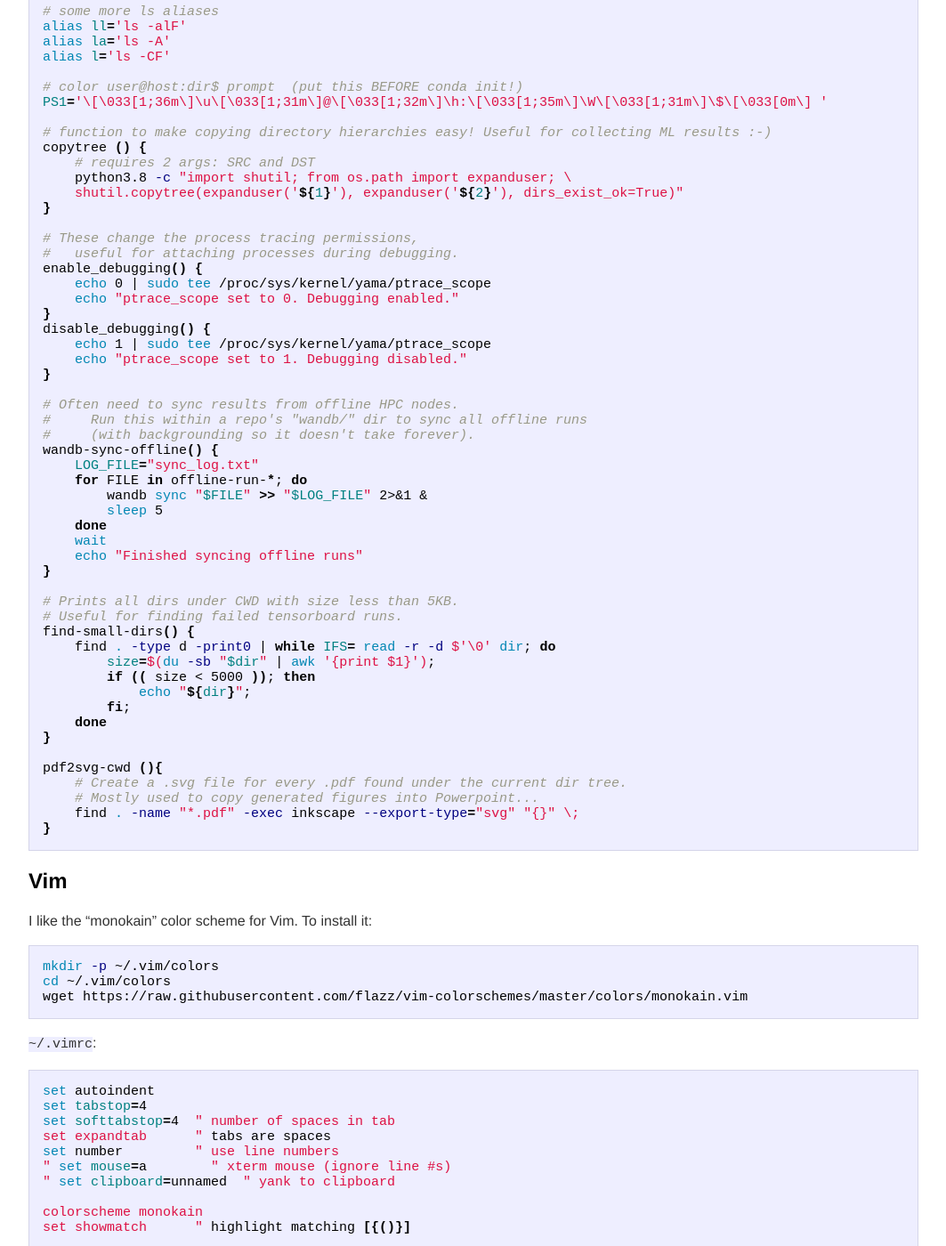
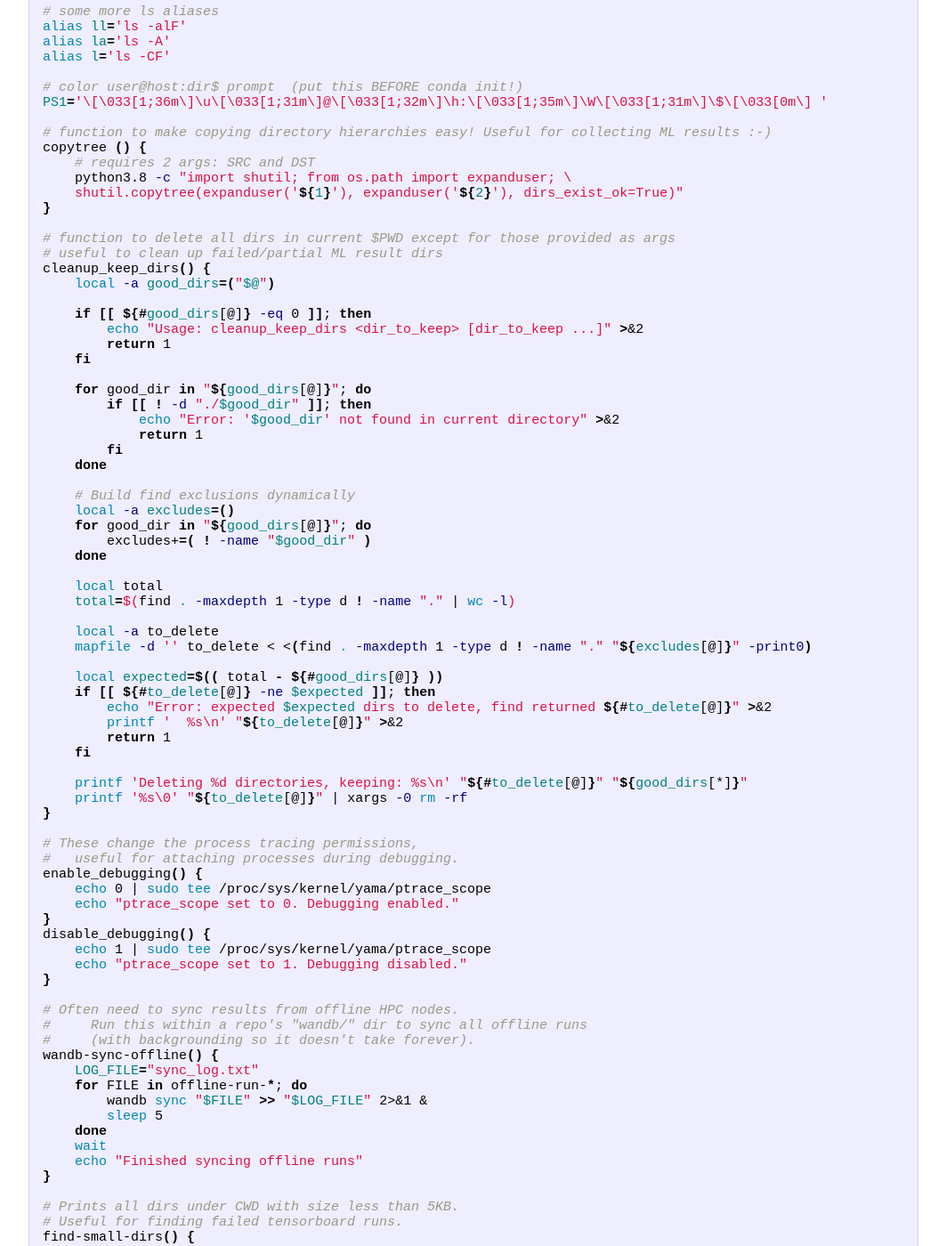
Before and after one commit to kcorder/kcorder.github.io, a Jekyll site: the page built from _posts/2021-01-13-term-configs.md, in a window 1280 px wide and 1400 px high, scrolled down 966 px. Shown: the whole window at 89% size, without its empty margins (108-1171 px from the left). Built offline with Jekyll 4.4.1, drawn with Linux system fonts in a browser that asks for light colours.

Commit message:
Add cleanup_keep_dirs function for directory management
Added a cleanup_keep_dirs function to delete all directories in the current working directory except for specified ones, useful for cleaning up failed ML result directories.

```diff
--- a/_posts/2021-01-13-term-configs.md
+++ b/_posts/2021-01-13-term-configs.md
@@ -62,6 +62,46 @@ copytree () {
     # requires 2 args: SRC and DST
     python3.8 -c "import shutil; from os.path import expanduser; \
     shutil.copytree(expanduser('${1}'), expanduser('${2}'), dirs_exist_ok=True)"
+}
+
+# function to delete all dirs in current $PWD except for those provided as args
+# useful to clean up failed/partial ML result dirs
+cleanup_keep_dirs() {
+    local -a good_dirs=("$@")
+
+    if [[ ${#good_dirs[@]} -eq 0 ]]; then
+        echo "Usage: cleanup_keep_dirs <dir_to_keep> [dir_to_keep ...]" >&2
+        return 1
+    fi
+
+    for good_dir in "${good_dirs[@]}"; do
+        if [[ ! -d "./$good_dir" ]]; then
+            echo "Error: '$good_dir' not found in current directory" >&2
+            return 1
+        fi
+    done
+
+    # Build find exclusions dynamically
+    local -a excludes=()
+    for good_dir in "${good_dirs[@]}"; do
+        excludes+=( ! -name "$good_dir" )
+    done
+
+    local total
+    total=$(find . -maxdepth 1 -type d ! -name "." | wc -l)
+
+    local -a to_delete
+    mapfile -d '' to_delete < <(find . -maxdepth 1 -type d ! -name "." "${excludes[@]}" -print0)
+
+    local expected=$(( total - ${#good_dirs[@]} ))
+    if [[ ${#to_delete[@]} -ne $expected ]]; then
+        echo "Error: expected $expected dirs to delete, find returned ${#to_delete[@]}" >&2
+        printf '  %s\n' "${to_delete[@]}" >&2
+        return 1
+    fi
+
+    printf 'Deleting %d directories, keeping: %s\n' "${#to_delete[@]}" "${good_dirs[*]}"
+    printf '%s\0' "${to_delete[@]}" | xargs -0 rm -rf
 }
 
 # These change the process tracing permissions,
```
